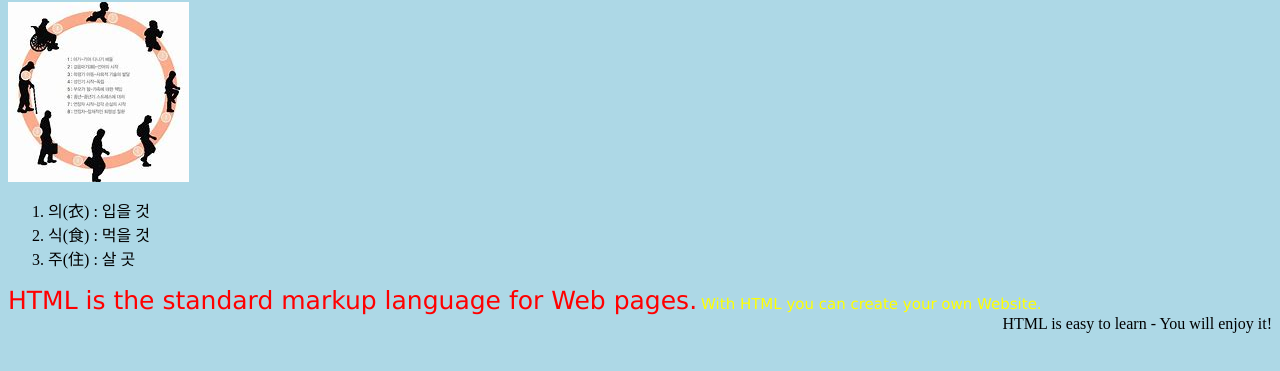
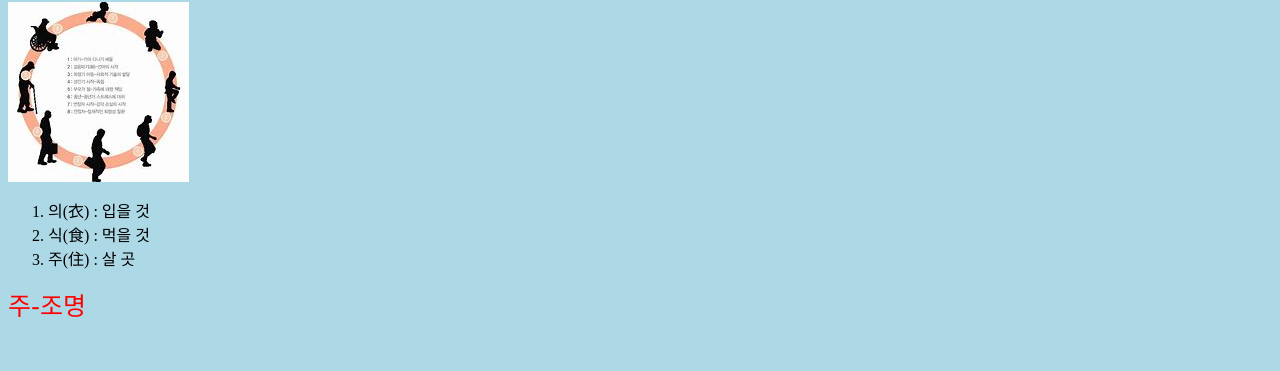
Before and after one commit to openedu9/web2, a plain HTML site: page index.html in a window 1280 px wide. Shown: the part 73-444 px from the top of the page. Drawn offline with Linux system fonts and the light colour scheme.

Commit message:
Add files via upload

```diff
--- a/index.html
+++ b/index.html
@@ -39,11 +39,11 @@ p2 {
         <li>주(住) : 살 곳</li>
       </ol>
 
-      <p1>HTML is the standard markup language for Web pages.</p1>
+      <p1>주-조명</p1>
 
-      <p2>With HTML you can create your own Website.</p2
+      <!-- <p2>With HTML you can create your own Website.</p2
 
-      <p><div align=right> HTML is easy to learn - You will enjoy it!</div></p>
+      <p><div align=right> HTML is easy to learn - You will enjoy it!</div></p> -->
 
 
 
```
